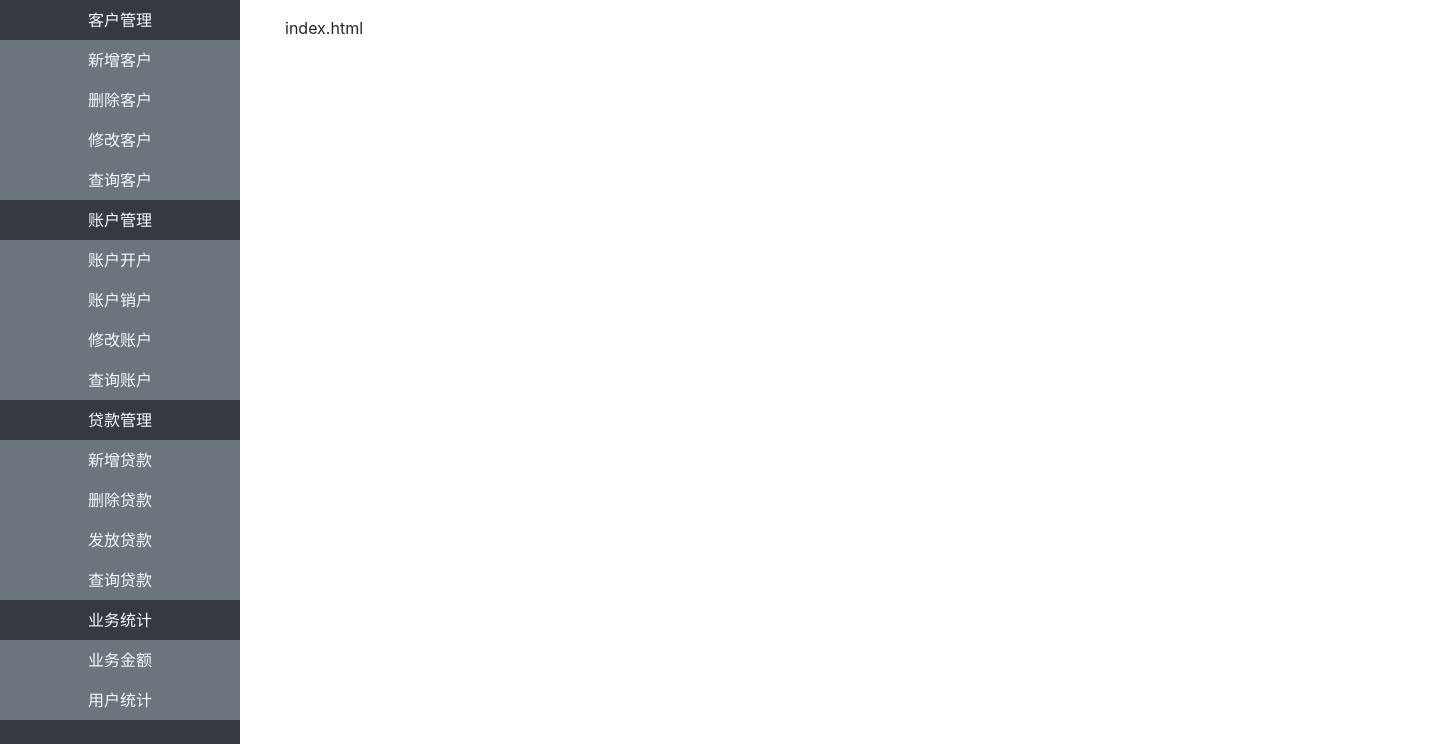
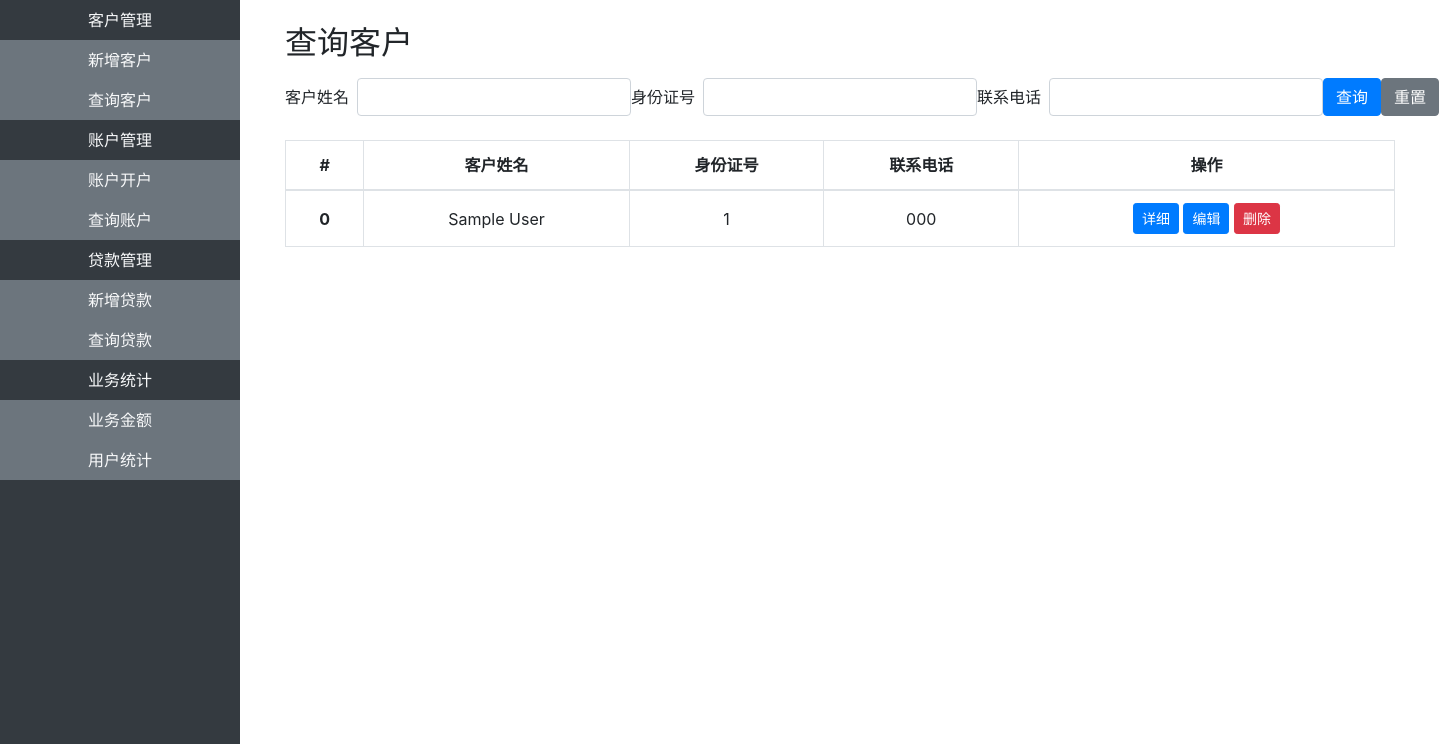
Before and after one commit to icepear-jzx/Banking-Management-System, a Flask app: page /customer/search in a window 1440 px wide. Shown: the part 56-800 px from the top of the page. Run offline with Flask 2, Linux system fonts and the light colour scheme; tables that the repository leaves empty hold one stand-in row (values such as "Sample post"); some libraries are stand-ins or nearby versions.

Commit message:
frontend: customer/create.html customer/search.html

```diff
--- a/app/__init__.py
+++ b/app/__init__.py
@@ -11,6 +11,12 @@ db = SQLAlchemy()
 def register_blueprints(app):
     from .customer import bp as customer_bp
     app.register_blueprint(customer_bp)
+    from .account import bp as account_bp
+    app.register_blueprint(account_bp)
+    from .loan import bp as loan_bp
+    app.register_blueprint(loan_bp)
+    from .statistics import bp as statistics_bp
+    app.register_blueprint(statistics_bp)
 
 
 def register_plugin(app):
--- a/app/customer.py
+++ b/app/customer.py
@@ -1,4 +1,4 @@
-from flask import Blueprint, jsonify, request, render_template
+from flask import Blueprint, jsonify, request, render_template, flash
 from .models import Customer
 from . import db
 
@@ -8,31 +8,53 @@ bp = Blueprint('customer', __name__, url_prefix='/customer')
 
 @bp.route('/create', methods=['GET'])
 def create_init():
-    return render_template('customer/create.html')
+    errors = []
+    return render_template('customer/create.html', errors=errors)
 
 
 @bp.route('/create', methods=['POST'])
 def create():
+    errors = []
     cusID = request.form['cusID']
     cusname = request.form['cusname']
     cusphone = request.form['cusphone']
     address = request.form['address']
-    # contact_phone = request.form['contact_phone']
-    # contact_name = request.form['contact_name']
-    # contact_email = request.form['contact_email']
-    new_customer = Customer(cusID=cusID, cusname=cusname, cusphone=cusphone, address=address)
-    db.session.add(new_customer)
-    db.session.commit()
-    return jsonify({'status': 'success'})
+    contact_phone = request.form['contact_phone']
+    contact_name = request.form['contact_name']
+    contact_email = request.form['contact_email']
+    relation = request.form['relation']
+    if len(cusID) != 18:
+        errors.append('cusID')
+    if len(cusname) == 0 or len(cusname) > 10:
+        errors.append('cusname')
+    if len(cusphone) != 11:
+        errors.append('cusphone')
+    if len(address) > 50:
+        errors.append('address')
+    if len(contact_phone) != 11:
+        errors.append('contact_phone')
+    if len(contact_name) == 0 or len(contact_name) > 10:
+        errors.append('contact_name')
+    if len(contact_email) > 0 and '@' not in contact_email:
+        errors.append('contact_email')
+    if len(relation) == 0 or len(relation) > 10:
+        errors.append('relation')
+    if not errors:
+        new_customer = Customer(cusID=cusID, cusname=cusname, cusphone=cusphone,
+            address=address, contact_name=contact_name, contact_phone=contact_phone,
+            contact_email=contact_email, relation=relation)
+        db.session.add(new_customer)
+        db.session.commit()
+    return render_template('customer/create.html', errors=errors)
 
 
 @bp.route('/search', methods=['GET'])
 def search_init():
-    customers = Customer.query.filter_by()
-    return render_template('customer/index.html')
+    customers = Customer.query.all()
+    return render_template('customer/search.html', customers=customers)
 
 
 @bp.route('/search', methods=['POST'])
 def search():
     customers = Customer.query.filter_by()
-    return render_template('customer/index.html')
+    return render_template('customer/search.html')
--- a/app/templates/base.html
+++ b/app/templates/base.html
@@ -26,11 +26,17 @@
   </nav>
   {% set navs = ["客户管理", "账户管理", "贷款管理", "业务统计"] %}
   {% set subnavs = [
-    ["新增客户", "删除客户", "修改客户", "查询客户"],
-    ["账户开户", "账户销户", "修改账户", "查询账户"],
-    ["新增贷款", "删除贷款", "发放贷款", "查询贷款"],
+    ["新增客户", "查询客户"],
+    ["账户开户", "查询账户"],
+    ["新增贷款", "查询贷款"],
     ["业务金额", "用户统计"]
   ] %}
+  {% set urls = [
+    ["customer.create", "customer.search"],
+    ["account.create", "account.search"],
+    ["loan.create", "loan.search"],
+    ["statistics.money", "statistics.customers"]
+  ]%}
   <div class="container-fluid h-100">
     <div class="row h-100">
       <nav class="col-2 bg-dark px-0">
@@ -43,7 +49,7 @@
           </li>
           {% for subnavid in range(subnavs[navid]|length) %}
           <li class="nav-item bg-secondary">
-            <a class="nav-link text-light">
+            <a class="nav-link text-light" href="{{ url_for(urls[navid][subnavid]) }}">
               {{ subnavs[navid][subnavid] }}
             </a>
           </li>
--- a/app/templates/customer/index.html
+++ /dev/null
@@ -1,7 +0,0 @@
-{% extends 'base.html' %}
-
-{% block content %}
-<div class="container">
-  index.html
-</div>
-{% endblock %}
--- a/app/templates/customer/search.html
+++ b/app/templates/customer/search.html
@@ -2,6 +2,52 @@
 
 {% block content %}
 <div class="container">
-  index.html
+  <h2 class="mb-3 mt-2">查询客户</h2>
+  <form class="form-inline mb-3" method="post">
+    <div class="d-flex justify-content-between mb-2 w-100">
+      <div class="form-group">
+        <label class="form-label mr-2">客户姓名</label>
+        <input type="text" class="form-control" name="cusID">
+      </div>
+      <div class="form-group">
+        <label class="form-label mr-2">身份证号</label>
+        <input type="text" class="form-control" name="cusID">
+      </div>
+      <div class="form-group">
+        <label class="form-label mr-2">联系电话</label>
+        <input type="text" class="form-control" name="cusID">
+      </div>
+      <button type="submit" class="btn btn-primary">查询</button>
+      <button type="submit" class="btn btn-secondary">重置</button>
+    </div>
+  </form>
+  <div class="table-responsive">
+    <table class="table table-bordered table-hover">
+      <thead>
+        <tr class="text-center">
+          <th scope="col">#</th>
+          <th scope="col">客户姓名</th>
+          <th scope="col">身份证号</th>
+          <th scope="col">联系电话</th>
+          <th scope="col">操作</th>
+        </tr>
+      </thead>
+      <tbody>
+        {% for cus in customers %}
+        <tr class="text-center">
+          <th class="align-middle" scope="row">{{ customers.index(cus) }}</th>
+          <td class="align-middle">{{ cus.cusname }}</td>
+          <td class="align-middle">{{ cus.cusID }}</td>
+          <td class="align-middle">{{ cus.cusphone }}</td>
+          <td>
+            <button type="submit" class="btn btn-sm btn-primary">详细</button>
+            <button type="submit" class="btn btn-sm btn-primary">编辑</button>
+            <a type="submit" class="btn btn-sm btn-danger" href="#">删除</a>
+          </td>
+        </tr>
+        {% endfor %}
+      </tbody>
+    </table>
+  </div>
 </div>
 {% endblock %}
```
Also changed, not shown: app/account.py (+38 -0 lines), app/loan.py (+38 -0 lines), app/models.py (+4 -4 lines), app/statistics.py (+38 -0 lines), app/templates/customer/create.html (+13 -47 lines), app/templates/customer/delete.html (deleted, +0 -7 lines), app/templates/customer/update.html (deleted, +0 -7 lines).
